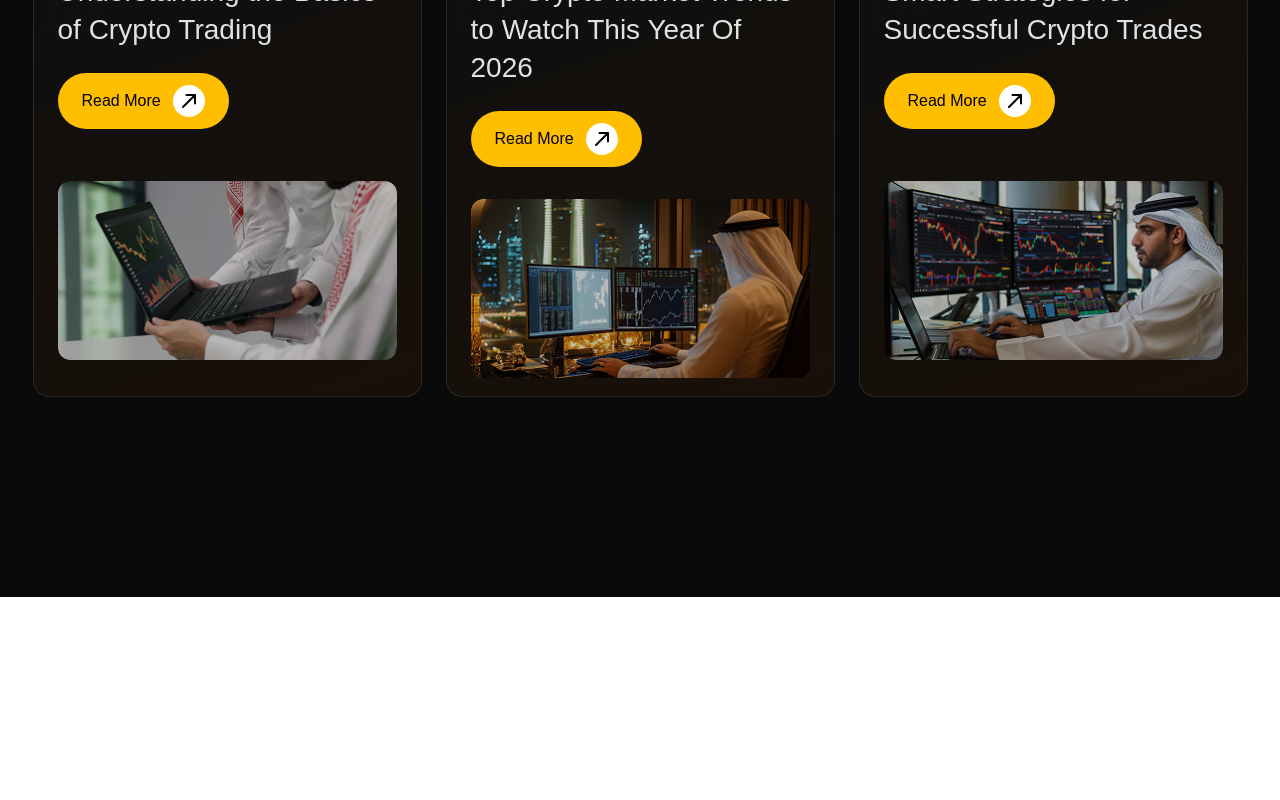
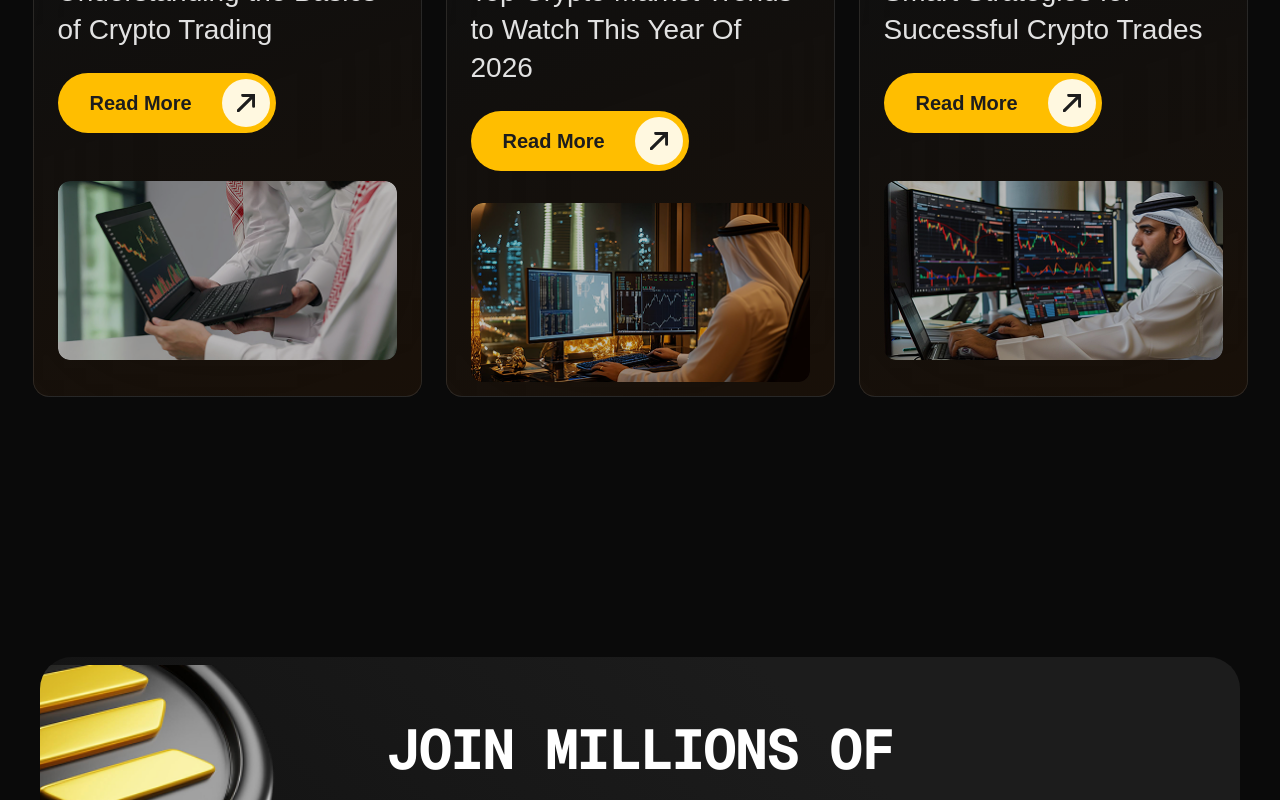
Before and after one commit to sagorsohel/nitaj, a Next.js app: page /about/cripto in a window 1280 px wide. Shown: the part 3720-4520 px from the top of the page. Before the commit the page ends 4317 px from the top, so only its background shows below. Built offline with nearby package versions, Linux system fonts and the light colour scheme.

Commit message:
feat: add crypto trading guide page with step-by-step walkthrough and insights section

```diff
--- a/src/app/about/cripto/page.module.css
+++ b/src/app/about/cripto/page.module.css
@@ -267,27 +267,43 @@
 .readMoreBtn {
   display: flex;
   align-items: center;
-  gap: 12px;
+  justify-content: space-between;
+  width: 218px;
+  height: 60px;
   background-color: rgba(255, 190, 0, 1);
-  color: #000000;
+  color: rgba(29, 29, 29, 1);
   font-family: "Gilroy-Bold", sans-serif;
-  font-size: 16px;
-  padding: 12px 24px;
-  border-radius: 60px;
-  width: fit-content;
+  font-size: 20px;
+  font-weight: 700;
+  padding: 6px 6px 6px 32px;
+  border-radius: 68.61px;
   border: none;
   cursor: pointer;
   margin-bottom: 32px;
+  transition: all 0.3s ease;
+  box-sizing: border-box;
+}
+
+.readMoreBtn:hover {
+  background-color: rgba(255, 200, 30, 1);
+  transform: translateY(-2px);
+  box-shadow: 0 4px 15px rgba(255, 190, 0, 0.3);
 }
 
 .arrowIcon {
-  width: 32px;
-  height: 32px;
-  background: #FFFFFF;
+  width: 48px;
+  height: 48px;
+  background: rgba(255, 248, 224, 1);
   border-radius: 50%;
   display: flex;
   align-items: center;
   justify-content: center;
+  color: rgba(29, 29, 29, 1);
+  transition: transform 0.3s ease;
+}
+
+.readMoreBtn:hover .arrowIcon {
+  transform: translate(4px, -4px);
 }
 
 .blogImageWrapper {
--- a/src/app/about/cripto/page.tsx
+++ b/src/app/about/cripto/page.tsx
@@ -1,6 +1,7 @@
 import React from 'react';
 import Image from 'next/image';
 import styles from './page.module.css';
+import CTASection from '@/app/why/choose/us/components/CTASection';
 
 const steps = [
   {
@@ -79,7 +80,7 @@ export default function CriptoPage() {
           <div key={step.number} className={styles.card}>
             <div className={styles.leftCol}>
               <div className={styles.stepCircle}>
-                 <span className={styles.stepNumber}>{step.number}</span>
+                <span className={styles.stepNumber}>{step.number}</span>
               </div>
 
               <div className={styles.content}>
@@ -140,8 +141,8 @@ export default function CriptoPage() {
               <button className={styles.readMoreBtn}>
                 Read More
                 <span className={styles.arrowIcon}>
-                  <svg width="14" height="14" viewBox="0 0 14 14" fill="none" xmlns="http://www.w3.org/2000/svg">
-                    <path d="M1 13L13 1M13 1H4.5M13 1V9.5" stroke="currentColor" strokeWidth="2" strokeLinecap="round" strokeLinejoin="round"/>
+                  <svg width="18" height="18" viewBox="0 0 14 14" fill="none" xmlns="http://www.w3.org/2000/svg">
+                    <path d="M1 13L13 1M13 1H4.5M13 1V9.5" stroke="currentColor" strokeWidth="2.5" strokeLinecap="round" strokeLinejoin="round" />
                   </svg>
                 </span>
               </button>
@@ -159,6 +160,7 @@ export default function CriptoPage() {
           ))}
         </div>
       </section>
+      <CTASection />
     </div>
   );
 }
```
